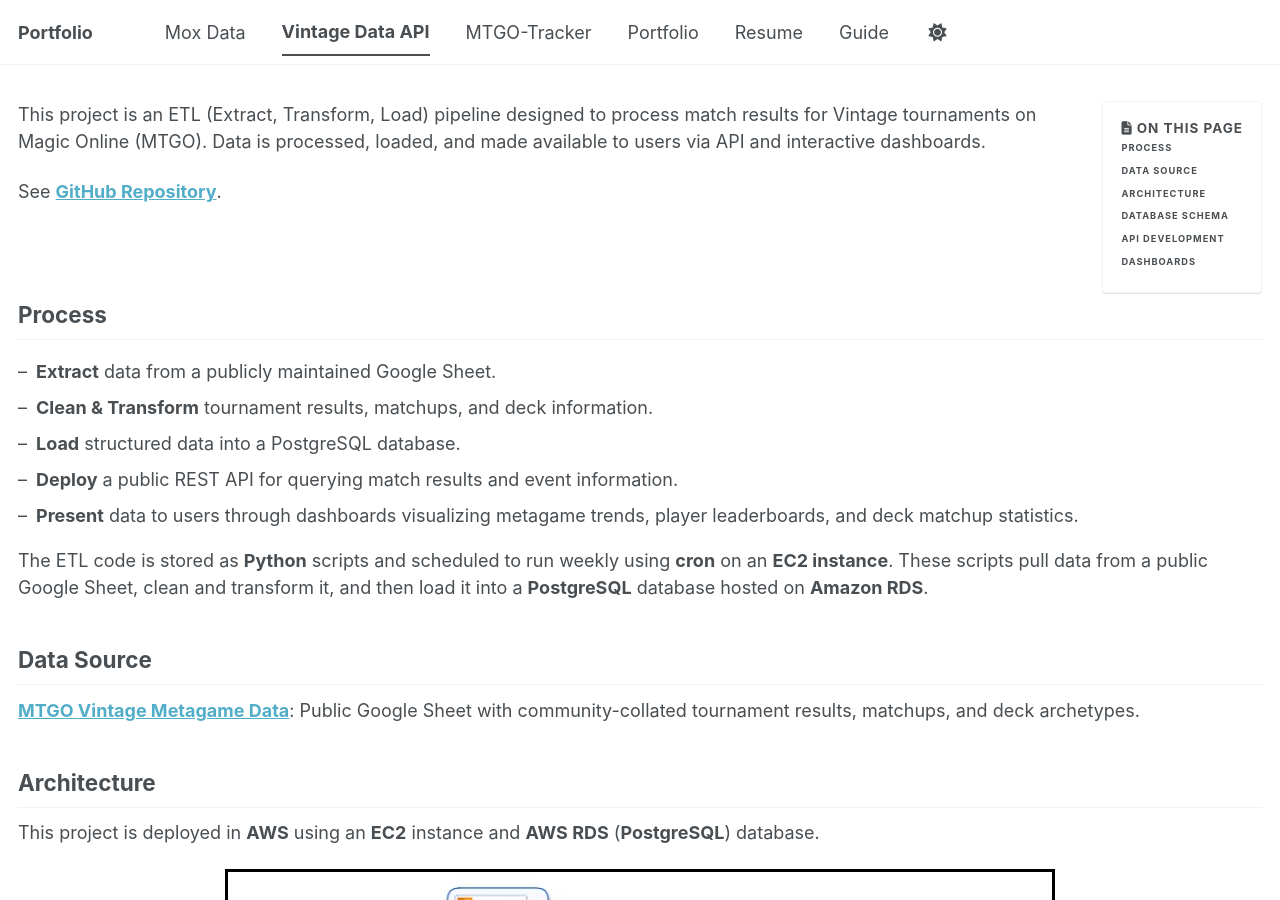
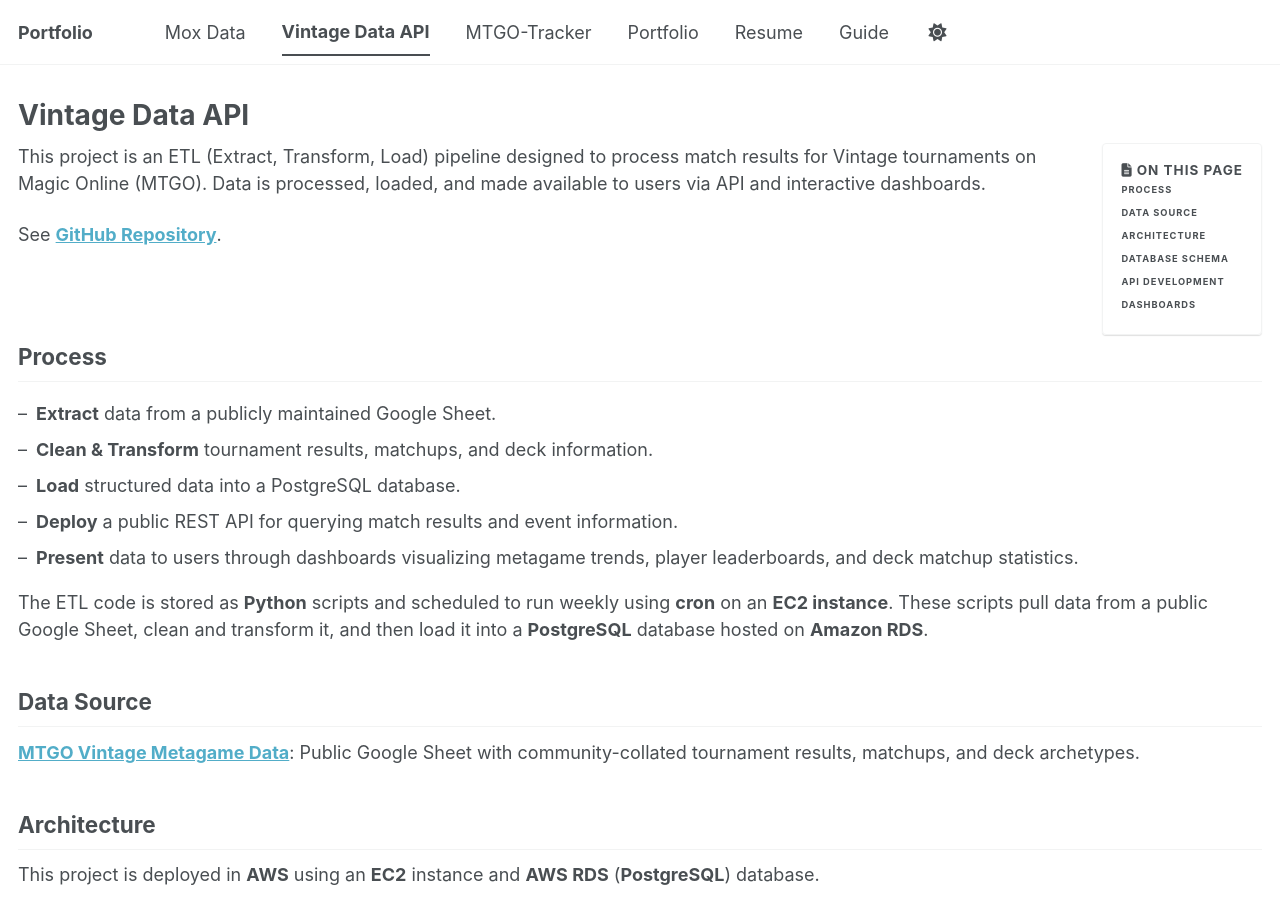
Before and after one commit to cderickson/cderickson.github.io, a Jekyll site: the page built from _pages/vintage-data.md, in a window 1280 px wide and 900 px high. Built offline with Jekyll 4.4.1, drawn with Linux system fonts in a browser that asks for light colours; a script bundle is joined from its source files by our own code; library files that are not in the unit come from our copies.

Commit message:
updating vintage-api page.

```diff
--- a/_layouts/splash.html
+++ b/_layouts/splash.html
@@ -9,6 +9,9 @@
 {% endif %}
 
 <div id="main" role="main">
+  {% unless page.header.overlay_color or page.header.overlay_image %}
+    <h1 class="page__title">{{ page.title }}</h1>
+  {% endunless %}
   <article class="splash" itemscope itemtype="http://schema.org/CreativeWork">
     {% if page.title %}<meta itemprop="headline" content="{{ page.title | markdownify | strip_html | strip_newlines | escape_once }}">{% endif %}
     {% if page.excerpt %}<meta itemprop="description" content="{{ page.excerpt | markdownify | strip_html | strip_newlines | escape_once }}">{% endif %}
```
